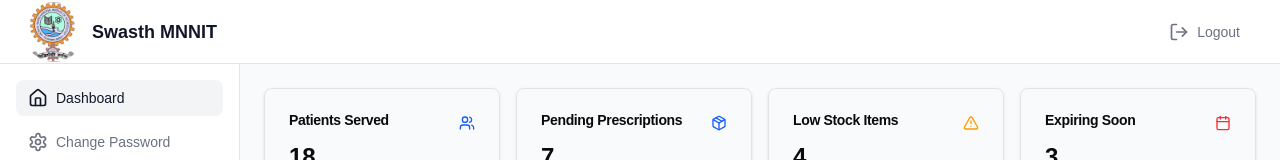
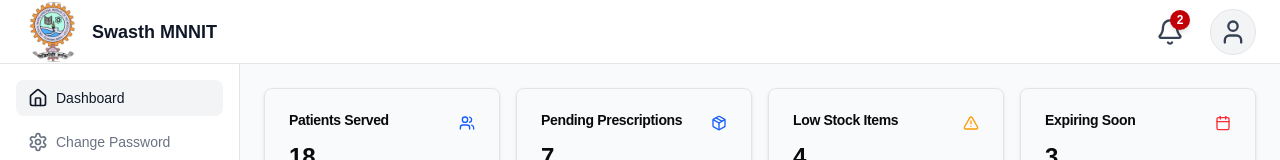
Before and after one commit to Trishita02/Swasth-MNNIT, a React (Vite) app in the folder frontend/: page /staff/dashboard in a window 1280 px wide. Shown: the top 160 px of the page. Built offline with nearby package versions, Linux system fonts and the light colour scheme; sample sign-in values are in the browser's storage.

Commit message:
add notification and profile icons on header

```diff
--- a/frontend/src/components/home/Navbar.jsx
+++ b/frontend/src/components/home/Navbar.jsx
@@ -127,7 +127,7 @@ function Navbar(){
           required
         />
         {!isValid && email !== "" && (
-          <p className="text-red-700 text-sm">Please enter a valid college email</p>
+          <p className="text-red-700 text-sm">Allow only for college email</p>
         )}
       </div>
 
@@ -176,9 +176,10 @@ function Navbar(){
             <button
               type="button"
               onClick={resendCode}
-              className="text-blue-600 hover:underline"
+              className={`text-blue-600 hover:underline ${isLoading ? "cursor-not-allowed" : "cursor-pointer"}`}
+              disabled={isLoading}
             >
-              Resend Code
+              {isLoading ? "Sending..." : "Resend cdoe"}
             </button>
           </p>
         </div>
--- a/frontend/src/components/layout/Header.jsx
+++ b/frontend/src/components/layout/Header.jsx
@@ -1,14 +1,31 @@
-import { useState } from "react";
+import { useState,useRef,useEffect } from "react";
 import { NavLink,Link, useNavigate } from "react-router-dom";
-import { LogOut, Menu,} from "lucide-react";
+import { User, Menu,Bell} from "lucide-react";
 import { Button } from "../Button.jsx";
 import { Sheet, SheetContent, SheetTrigger } from "../Sheet.jsx";
 import { logoutAPI } from "../../utils/api.jsx";
-function Header({sideMenu}){
+import { LogOut} from "lucide-react";
+
+function Header({sideMenu,showBell}){
     const [open, setOpen] = useState(false);
+    const [count, setCount] = useState(2);
+    const [openProfile, setOpenProfile] = useState(false);
     const [isLoading, setIsLoading] = useState(false);
     const navigate = useNavigate();
+    const menuRef = useRef(null);
 
+      // Close dropdown on outside click
+      useEffect(() => {
+        function handleClickOutside(e) {
+          if (menuRef.current && !menuRef.current.contains(e.target)) {
+            setOpenProfile(false);
+          }
+        }
+        document.addEventListener('mousedown', handleClickOutside);
+        return () => document.removeEventListener('mousedown', handleClickOutside);
+      }, []);
+
+      // handling logout
       const handleLogout = async () => {
         try {
           setIsLoading(true);
@@ -75,22 +92,61 @@ function Header({sideMenu}){
           </div>
         </div>
 
-        {/* Right Side: Logout Button */}
-        <Button
-  variant="ghost"
+        {/* Right Side: profile Button */}
+        <div className="flex justify-center items-center gap-6">
+          {/* notification show bell */}
+          {showBell && (
+        <div className="relative inline-block">
+          <Bell className="w-8 h-7 text-gray-700 hover:text-gray-400" />
+         {count > 0 && (
+          <span className="absolute -top-2 -right-1 bg-red-700 text-white text-xs font-semibold w-5 h-5 flex items-center justify-center rounded-full shadow-md">
+            {count}
+          </span>
+          )}
+        </div>
+          )}
+        {/* user profile */}
+        <div className="relative" ref={menuRef}>
+      {/* Avatar */}
+      <button
+        onClick={() => setOpenProfile(!openProfile)}
+        className="p-2 border rounded-full bg-gray-100 inline-flex items-center justify-center hover:bg-gray-200 transition"
+      >
+        <User size={28} className="text-gray-700" />
+      </button>
+
+      {/* Dropdown card */}
+      {openProfile && (
+        <div className="absolute right-0 mt-2 w-64 bg-white shadow-xl rounded-xl border z-50">
+          <div className="p-4 border-b">
+            <p className="text-sm font-semibold">user name</p>
+            <p className="text-xs text-gray-500">usere@gmail.com</p>
+          </div>
+          <div className="p-2 space-y-1">
+            <button className="w-full text-left px-3 py-2 text-sm hover:bg-gray-100 rounded-md">
+              specilization
+            </button>
+            <button className="w-full text-left px-3 py-2 text-sm hover:bg-gray-100 rounded-md">
+              working time
+            </button>
+            <button className="w-full text-left px-3 py-2 text-sm text-red-500 hover:bg-red-50 hover:text-red-600 rounded-md"
             disabled={isLoading}
-  className="flex items-center gap-2 rounded-lg px-3 py-2 text-gray-500 transition-all hover:text-gray-900"
              onClick={handleLogout}
             >
               {isLoading ? (
                   <span className="animate-pulse">Logging out...</span>
                 ) : (
                   <>
-      <LogOut className="h-5 w-5" />
                     Logout
                   </>
                 )}
-</Button>
+            </button>
+          </div>
+        </div>
+      )}
+    </div>
+
+        </div>
       </header>
         </>
     )
--- a/frontend/src/pages/admin/AdminLayout.jsx
+++ b/frontend/src/pages/admin/AdminLayout.jsx
@@ -20,7 +20,7 @@ function AdminDashboard(){
     return(
         <>
         <div className="flex min-h-screen flex-col bg-gray-50">
-        <Header sideMenu={sideMenu}/>
+        <Header sideMenu={sideMenu} showBell={false}/>
 
         <div className="grid flex-1 md:grid-cols-[240px_1fr]">
         <Sidebar sideMenu={sideMenu}/>
--- a/frontend/src/pages/doctor/DoctorLayout.jsx
+++ b/frontend/src/pages/doctor/DoctorLayout.jsx
@@ -21,7 +21,7 @@ function DoctorDashboard(){
     return(
         <>
         <div className="flex min-h-screen flex-col bg-gray-50">
-        <Header sideMenu={sideMenu}/>
+        <Header sideMenu={sideMenu} showBell={true}/>
 
         <div className="grid flex-1 md:grid-cols-[240px_1fr]">
         <Sidebar sideMenu={sideMenu}/>
--- a/frontend/src/pages/staff/StaffLayout.jsx
+++ b/frontend/src/pages/staff/StaffLayout.jsx
@@ -21,7 +21,7 @@ function StaffDashboard(){
     return(
         <>
         <div className="flex min-h-screen flex-col bg-gray-50">
-        <Header sideMenu={sideMenu}/>
+        <Header sideMenu={sideMenu} showBell={true}/>
 
         <div className="grid flex-1 md:grid-cols-[240px_1fr]">
         <Sidebar sideMenu={sideMenu}/>
```
Lines whose indentation alone changed are shown as unchanged.
